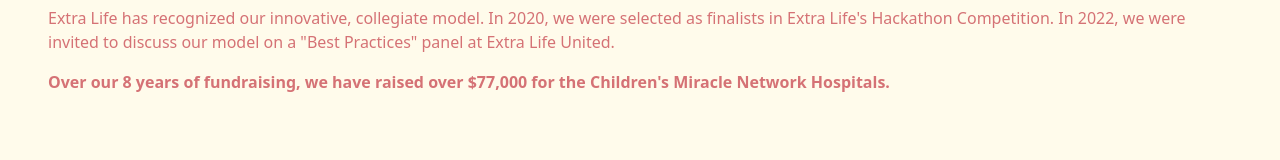
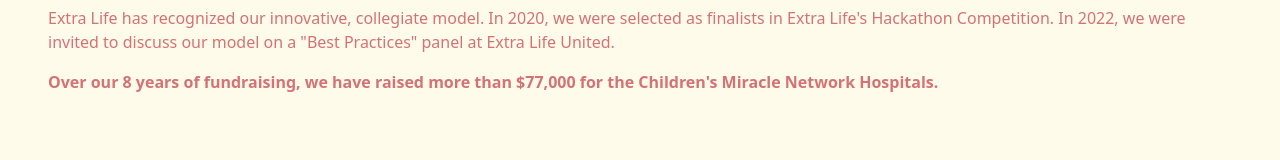
Before and after one commit to AMartindale98/golden-gamers, a React (Vite) app: page /about/team in a window 1280 px wide. Shown: the part 356-516 px from the top of the page. Built offline with nearby package versions, Linux system fonts and the light colour scheme; no server answers.

Commit message:
client feedback 2

```diff
--- a/src/components/NavBar.jsx
+++ b/src/components/NavBar.jsx
@@ -1,4 +1,4 @@
-import { Nav, Dropdown, NavItem, Navbar } from "react-bootstrap";
+import { Nav, Dropdown, Navbar } from "react-bootstrap";
 import { Link } from "react-router-dom";
 import { HiHome, HiStar } from "react-icons/hi2";
 import { RiTeamFill } from "react-icons/ri";
@@ -42,19 +42,20 @@
                 </span>
                 Sponsorship
               </Link>
-              {width > 640 && (
-                <div className="no-underline !text-[var(--brand-pink)] sm:px-3 px-1 inline-flex items-center hover:scale-110 transition-transform">
-                  <span className="px-1 w-fit">
-                    <RiTeamFill />
-                  </span>{" "}
-                  <Dropdown as={NavItem}>
+              <div className="no-underline !text-[var(--brand-pink)] sm:px-3 px-1 inline-flex items-center hover:scale-110 transition-transform">
+                <span className="px-1 w-fit">
+                  <RiTeamFill />
+                </span>{" "}
+                {width > 640 && (
+                  <Dropdown as={"div"} drop="down">
                     <Dropdown.Toggle
-                      as={"div"}
+                      renderOnMount={true}
+                      as={Link}
                       className="cursor-pointer no-underline !text-[var(--brand-pink)]"
                     >
                       About
                     </Dropdown.Toggle>
-                    <Dropdown.Menu>
+                    <Dropdown.Menu align="start">
                       <Dropdown.Item
                         as={Link}
                         to="/about/team"
@@ -65,40 +66,15 @@
                       <Dropdown.Item
                         as={Link}
                         to="/about/captains"
-                        replace={true}
                         className="no-underline !text-[var(--brand-pink)] inline-flex items-center !cursor-pointer"
                       >
                         Our Captains
                       </Dropdown.Item>
                     </Dropdown.Menu>
                   </Dropdown>
-                  {/*
-                                  <NavDropdown
-                    as={"span"}
-                    title={
-                      <span className="text-[var(--brand-pink)]">About</span>
-                    }
-                    className="!text-[var(--brand-pink)]"
-                  >
-                    <NavDropdown.Item
-                      as={Link}
-                      to="/about/team"
-                      replace
-                      className="no-underline !text-[var(--brand-pink)]"
-                    >
-                      Our Team
-                    </NavDropdown.Item>
-                    <NavDropdown.Item
-                      as={Link}
-                      to="/about/captains"
-                      className="no-underline !text-[var(--brand-pink)]"
-                    >
-                      Our Captains
-                    </NavDropdown.Item>
-                  </NavDropdown>
-                  */}
-                </div>
-              )}
+                )}
+              </div>
+
               {width < 640 && (
                 <div className="flex justify-center text-left text-[var(--brand-pink)]">
                   <span className="px-1 w-fit">
--- a/src/pages/About.jsx
+++ b/src/pages/About.jsx
@@ -37,8 +37,8 @@
             panel at Extra Life United.
           </p>
           <p className="text-[var(--brand-pink)] font-semibold">
-            Over our 8 years of fundraising, we have raised over $77,000 for the
-            Children's Miracle Network Hospitals.
+            Over our 8 years of fundraising, we have raised more than $77,000
+            for the Children's Miracle Network Hospitals.
           </p>
         </div>
         <Border />
--- a/src/pages/Contact.jsx
+++ b/src/pages/Contact.jsx
@@ -2,8 +2,6 @@
 import ContactForm from "../components/ContactForm";
 import Footer from "../components/Footer";
 import NavBar from "../components/NavBar";
-
-//to do: check contact form.
 
 function Contact() {
   return (
--- a/src/pages/Home.jsx
+++ b/src/pages/Home.jsx
@@ -11,7 +11,7 @@
       <NavBar />
       <div className="bg-amber-50 text-center px-3 font-gamer-font text-[var(--brand-pink)] overflow-clip ">
         <section>
-          <h1 className="pt-5 text-amber-500  shimmer-effect text-7xl">
+          <h1 className="mt-5 text-amber-500  shimmer-effect text-7xl">
             Welcome!
           </h1>
           <h5 className="sm:w-[35vw] m-auto pt-5 pb-5">
```
